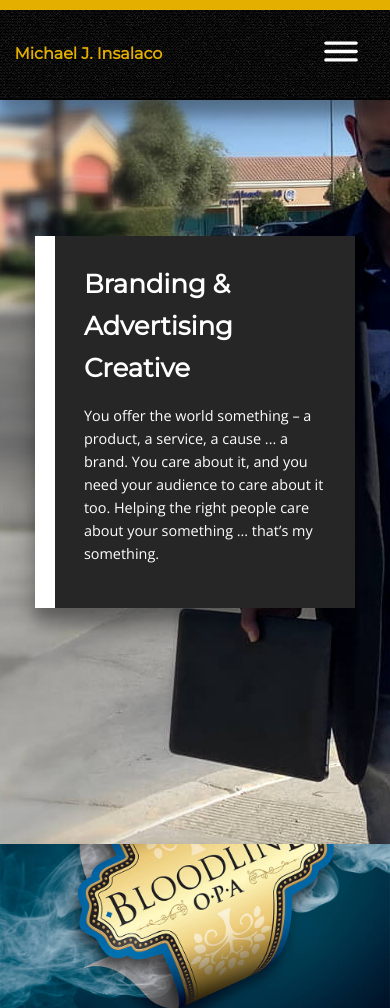
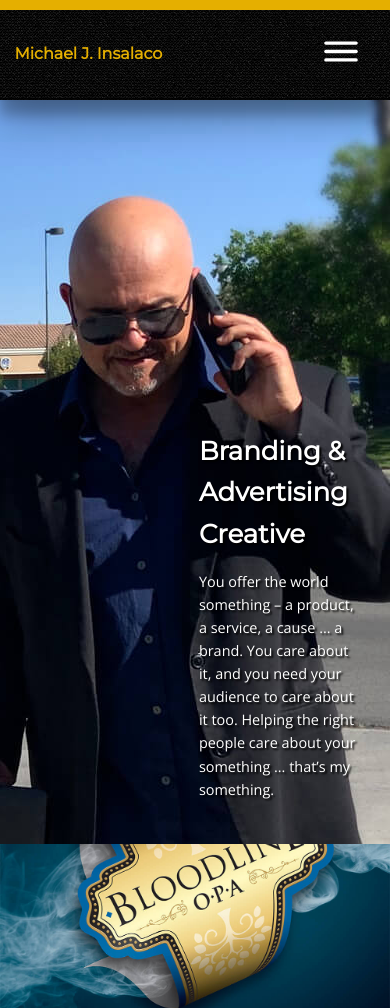
Before and after one commit to MichaelInsalaco/michaelinsalaco.github.io, a website built with Parcel: page index.html in a window 390 px wide. Shown: the top 1008 px of the page. Built offline with nearby package versions, Linux system fonts and the light colour scheme; a web font is replaced by a local one.

Commit message:
Fixes to home image cropping
Title.

```diff
--- a/css/main.css
+++ b/css/main.css
@@ -102,6 +102,7 @@ body {
 }
 
 nav {
+    z-index: 5000;
     display: block;
     background: #202124;
     width: 100%;
@@ -175,7 +176,7 @@ section {
     }
 
     section.home {
-    background: url(../img/home.jpg) no-repeat center center;
+        background: url(../img/home.jpg) no-repeat center -190px;
     }
 
     section.contact {
@@ -370,7 +371,8 @@ section.services .section-copy {
 }
 
 section.brands .section-copy ul {
-  width: 42%;
+    width: 50%;
+    padding-left: 0;
     float: left;
     display: inline-block;
 }
@@ -474,11 +476,6 @@ body.reading-more .read-more-window {
         font-size: 180%;
     }
 
-  section.home .section-copy {
-    max-width: 320px;
-    margin: 0 auto;
-  }
-
     .section-copy {
         padding: 2em
     }
@@ -574,6 +571,13 @@ body.reading-more .read-more-window {
             width: 100%;
             margin: 0 auto;
         }
+
+    section.brands .section-copy ul {
+        width: 50%;
+        padding-left: 0;
+        float: left;
+        display: inline-block;
+    }
 }
 
 
@@ -584,6 +588,28 @@ body.reading-more .read-more-window {
 }
 
 @media screen and (max-width: 767px) {
+
+    section.home {
+        background: url(../img/home.jpg) no-repeat -1050px -130px;
+    }
+
+    section.home {
+        position: relative;
+        z-index: 0;
+    }
+
+        section.home .section-copy {
+            position: absolute;
+            bottom: 0;
+            right: 0;
+            bordeR: 0;
+            max-width: 220px;
+            z-index: 1;
+            background: transparent;
+            box-shadow: none;
+            text-shadow: 2px 2px 2px #000;
+        }
+
     .mobile-collapse {
         display: block;
         transform: scale(.84);
@@ -609,6 +635,10 @@ body.reading-more .read-more-window {
         opacity: 1;
         pointer-events: all;
         display: block;
+    }
+
+    section.home .section-copy {
+        border-left: 0;
     }
 }
 
```
Lines whose indentation alone changed are shown as unchanged.
